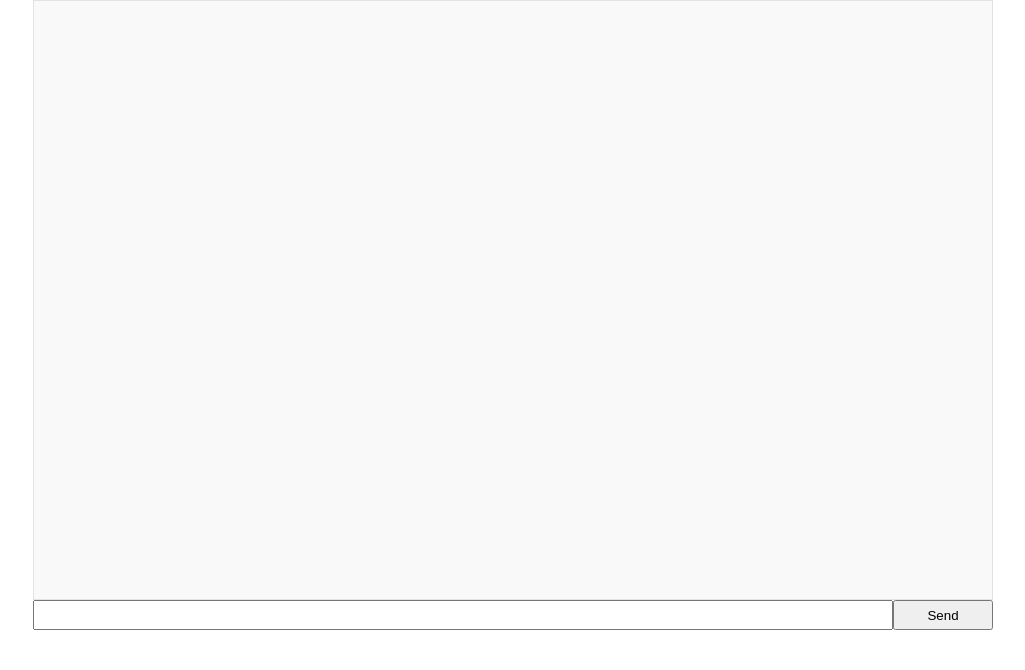
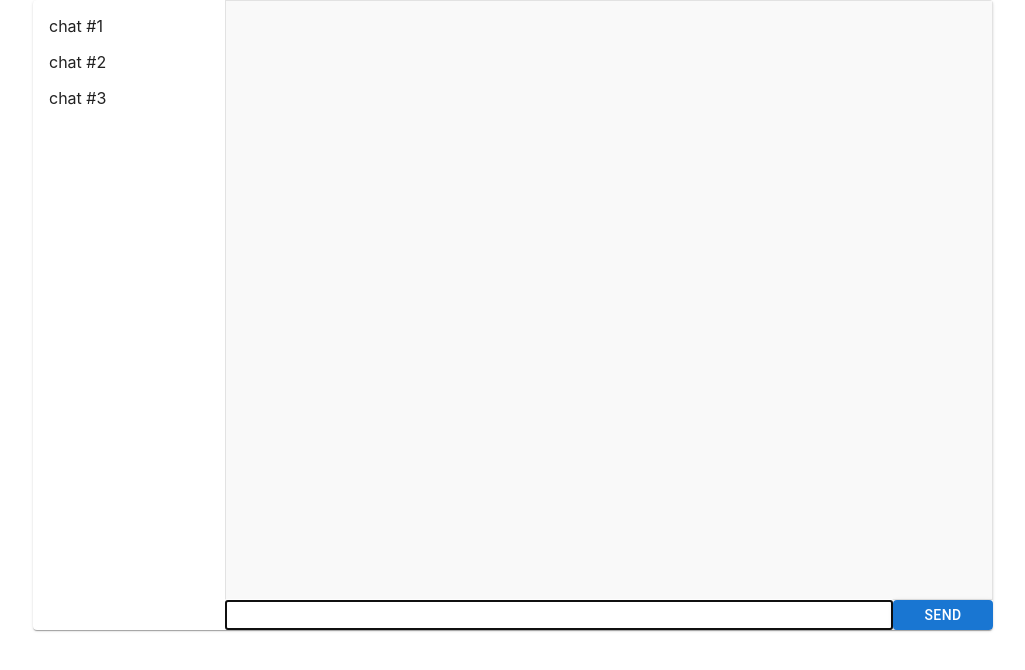
Before and after one commit to dmtrmkhlv/gb_react_basic, a React (Create React App) app in the folder gb-react-basic/: page / in a window 1280 px wide. Shown: the top 670 px of the page, without its empty margins (127-1152 px from the left). Built offline with nearby package versions, Linux system fonts and the light colour scheme.

Commit message:
lesson-3

```diff
--- a/gb-react-basic/package.json
+++ b/gb-react-basic/package.json
@@ -3,9 +3,13 @@
   "version": "0.1.0",
   "private": true,
   "dependencies": {
+    "@emotion/react": "^11.7.1",
+    "@emotion/styled": "^11.6.0",
+    "@mui/material": "^5.3.0",
     "@testing-library/jest-dom": "^5.16.1",
     "@testing-library/react": "^12.1.2",
     "@testing-library/user-event": "^13.5.0",
+    "nanoid": "^3.2.0",
     "react": "^17.0.2",
     "react-dom": "^17.0.2",
     "react-scripts": "5.0.0",
--- a/gb-react-basic/src/App.css
+++ b/gb-react-basic/src/App.css
@@ -11,13 +11,27 @@
 
 .App {
   display: flex;
-  align-items: center;
-  justify-content: flex-start;
+  align-items: flex-start;
+  justify-content: space-between;
+  width: 80%;
+  margin: 0 auto;
+}
+
+.Chat{
+  flex: 1;
+}
+
+.Chat__item{
+  cursor: pointer;
+  transition: all 0.2s;
+}
+
+.Chat__item:hover{
+  background-color: #e2e2e2;
 }
 
 .Message__box {
   width: 80%;
-  margin: 0 auto;
 }
 
 .Message__wrapper{
@@ -47,6 +61,7 @@
   height: 30px;
   box-sizing: border-box;
   flex: 1;
+  padding-left: 5px;
 }
 
 .Message__form button {
@@ -60,7 +75,6 @@
   max-width: 50%;
   border: 1px solid #e2e2e2;
   box-sizing: border-box;
-  box-shadow: 0px 0px 2px 2px #e2e2e2;
   border-radius: 4px;
   background-color: #e8e8e8;
   margin-bottom: 10px;
--- a/gb-react-basic/src/App.js
+++ b/gb-react-basic/src/App.js
@@ -1,20 +1,39 @@
 import './App.css';
-import {useState, useEffect} from 'react';
+import {useState, useEffect, useRef} from 'react';
 import {Message} from "./components";
+import {Button, List, ListItem, Card} from '@mui/material';
+import { nanoid } from 'nanoid';
+console.log(nanoid())
 
 function App() {
+  const timeId = useRef(null);
+  const inputFocus = useRef(null);
   const [messageList, setMessageList] = useState([]);
-  const [timeId, setTimeId] = useState();
+  const chatList = [
+    {
+      id:nanoid(),
+      name: "chat #1"
+    },
+    {
+      id:nanoid(),
+      name: "chat #2"
+    },
+    {
+      id:nanoid(),
+      name: "chat #3"
+    }
+  ];
 
   useEffect(() => {
+    inputFocus.current.focus();
     if (messageList.length === 0) {
       return;
     }
     if (messageList[messageList.length - 1].author !== "admin") {
-      if (timeId) {
-        clearTimeout(timeId);
+      if (timeId.current) {
+        clearTimeout(timeId.current);
       }
-      setTimeId(setTimeout(() => {
+      timeId.current = setTimeout(() => {
         setMessageList([
           ...messageList, {
             author: "admin",
@@ -22,13 +41,18 @@ function App() {
             date: Date.now()
           }
         ]);
-      }, 1500));
+      }, 1500);
     }
   }, [messageList]);
 
   return (
     <div className="Wrapper">
-      <div className="App">
+      <Card className="App">
+        <List className='Chat'>
+        {chatList.map((chat) => {
+                return <ListItem className='Chat__item' key={chat.id}>{chat.name}</ListItem>
+              })}
+        </List>
         <div className='Message__box'>
           <div className='Message__wrapper'>
             <div className='Message__list'>
@@ -50,13 +74,14 @@ function App() {
                 }
               ]);
               e.target.reset();
+              inputFocus.current.focus();
             }
           }}>
-            <input name="text" type="text"/>
-            <button >Send</button>
+            <input ref={inputFocus} name="text" type="text"/>
+            <Button type="submit" variant="contained">Send</Button>
           </form>
         </div>
-      </div>
+      </Card>
     </div>
   );
 }
--- a/gb-react-basic/src/components/Message/index.js
+++ b/gb-react-basic/src/components/Message/index.js
@@ -1,13 +1,15 @@
 import React from 'react';
+import Card from '@mui/material/Card';
 
 export const Message = (props) => {
   return (
-    <div
+    <Card
+      variant="outlined"
       className={props.message.author === "admin"
       ? "Message admin"
       : "Message"}>
       <p className="Message__text">{props.message.text}</p>
       <p className="Message__author">{props.message.author}</p>
-    </div>
+    </Card>
   );
 };
```
Also changed, not shown: 1 other file (tests, documents, lock files or other folders).
